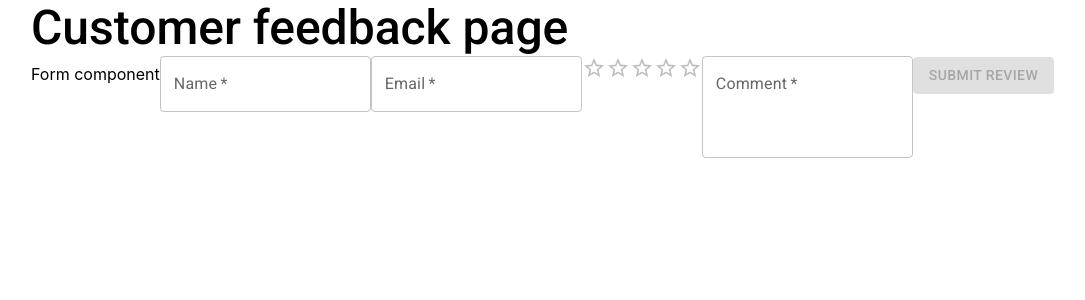
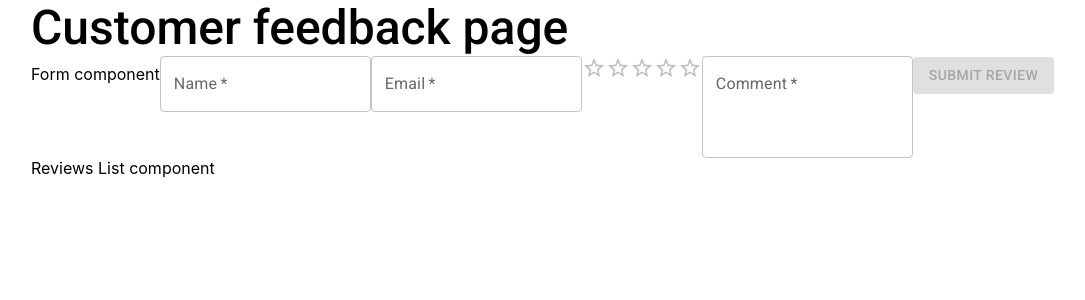
Before and after one commit to jbellmont/customer-feedback-page, a React (Vite) app: page / in a window 1280 px wide. Shown: the top 300 px of the page, without its empty margins (33-1118 px from the left). Built offline with nearby package versions, Linux system fonts and the light colour scheme.

Commit message:
Implement data fetching logic in App, and pass to ReviewsList component

```diff
--- a/src/features/app/App.tsx
+++ b/src/features/app/App.tsx
@@ -1,8 +1,14 @@
 import {Container, Typography} from '@mui/material';
 
 import CustomerFeedbackForm from '../customer-feedback/components/CustomerFeedbackForm';
+import {getReviews} from '../customer-feedback/api/reviews';
+import {Review} from '../customer-feedback/types/models';
+import ReviewsList from '../customer-feedback/components/ReviewsList';
 
-const App = () => (
+const App = () => {
+  const reviews: Review[] = getReviews();
+
+  return (
     <Container maxWidth="lg">
       <header>
         <Typography component="h1" sx={{fontWeight: 500}} variant="h3">
@@ -10,7 +16,9 @@ const App = () => (
         </Typography>
       </header>
       <CustomerFeedbackForm />
+      <ReviewsList reviews={reviews} />
     </Container>
   );
+};
 
 export default App;
--- /dev/null
+++ b/src/features/customer-feedback/components/ReviewsList.tsx
@@ -0,0 +1,11 @@
+import {Review} from '../types/models';
+
+interface ReviewsListProps {
+  reviews: Review[];
+}
+
+const ReviewsList = ({reviews}: ReviewsListProps) => {
+  return <div>Reviews List component</div>;
+};
+
+export default ReviewsList;
```
Lines whose indentation alone changed are shown as unchanged.
